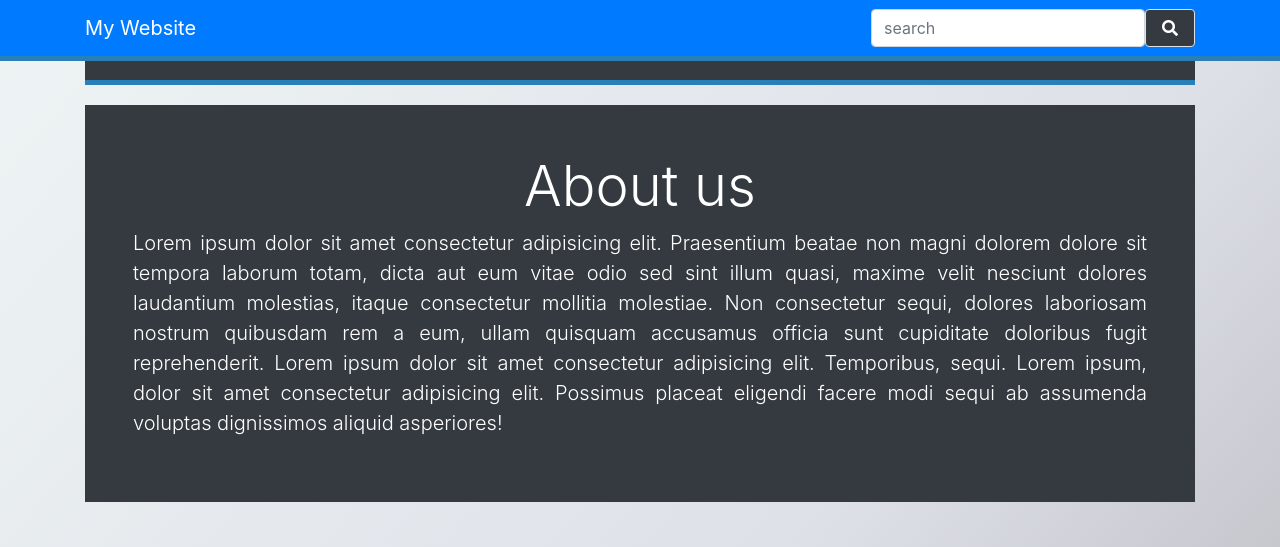
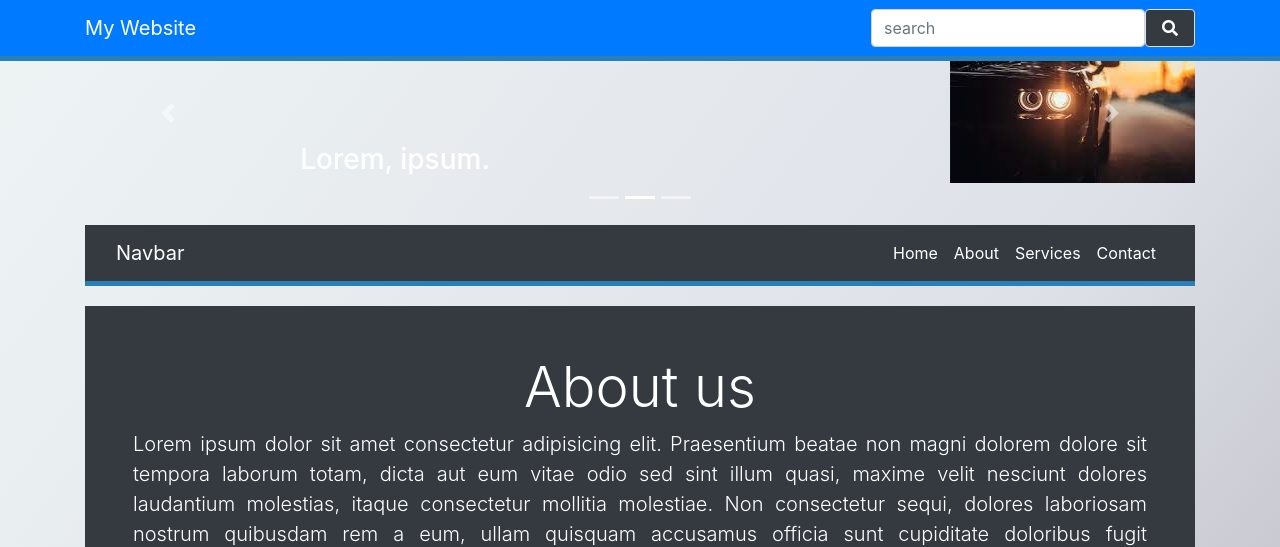
Before and after one commit to swastiktripathii/IKIGAI-Web-Exam, a plain HTML site: page index.html in a window 1280 px wide. Shown: the top 547 px of the page. Drawn offline with nearby package versions, Linux system fonts and the light colour scheme.

Commit message:
Update index.html

```diff
--- a/index.html
+++ b/index.html
@@ -50,7 +50,7 @@
           <div class="carousel-item active">
             <img
               class="d-block img-fluid"
-              src="img1.jpg"
+              src="img1.jpeg"
               alt="First Slide"
             />
             <div class="carousel-caption">
@@ -60,7 +60,7 @@
           <div class="carousel-item">
             <img
               class="d-block img-fluid"
-              src="img2.jpg"
+              src="img2.jpeg"
               alt="Second Slide"
             />
             <div class="carousel-caption">
@@ -70,7 +70,7 @@
           <div class="carousel-item">
             <img
               class="d-block img-fluid"
-              src="img3.jpg"
+              src="img3.jpeg"
               alt="Third Slide"
             />
             <div class="carousel-caption">
```
